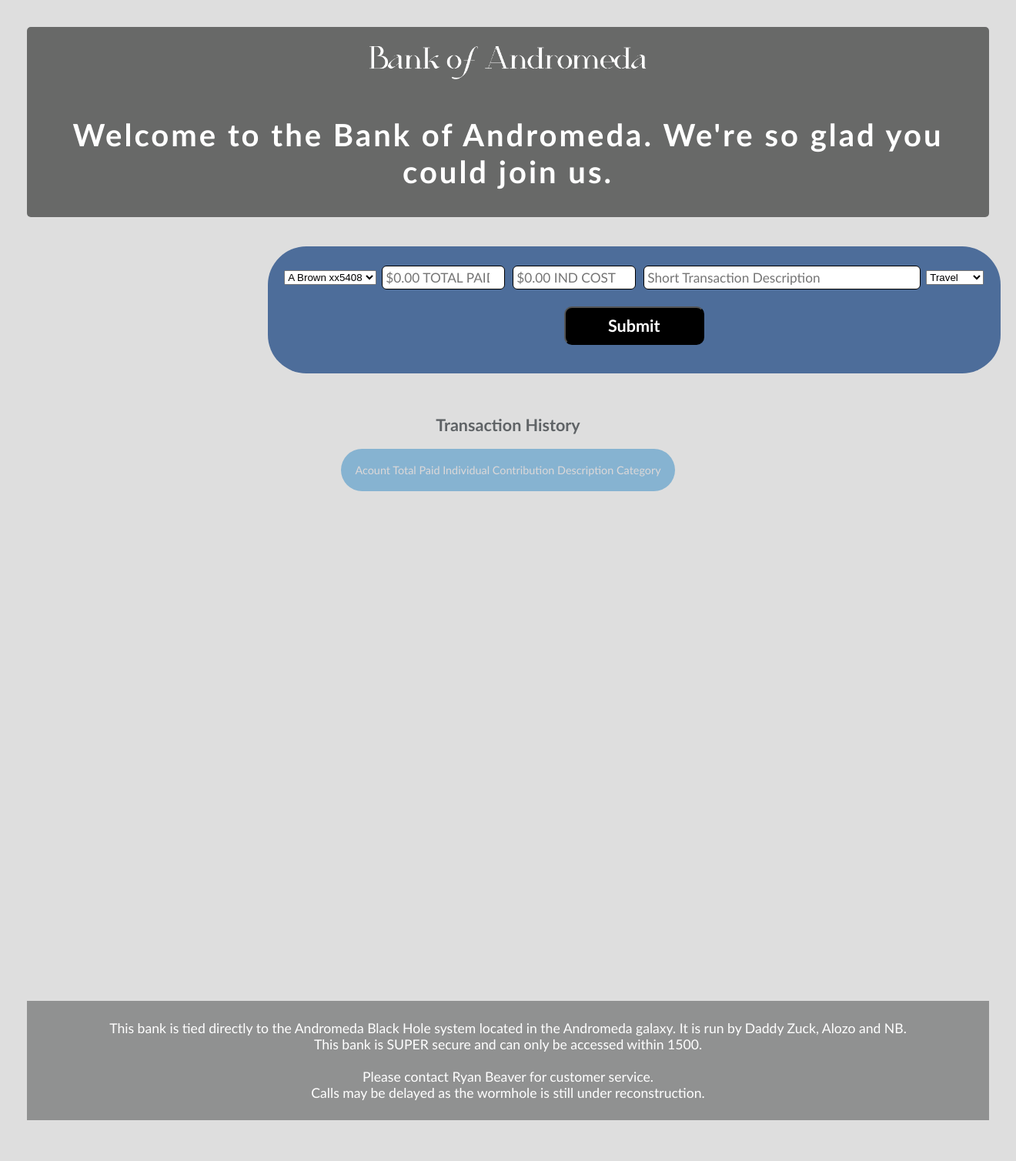
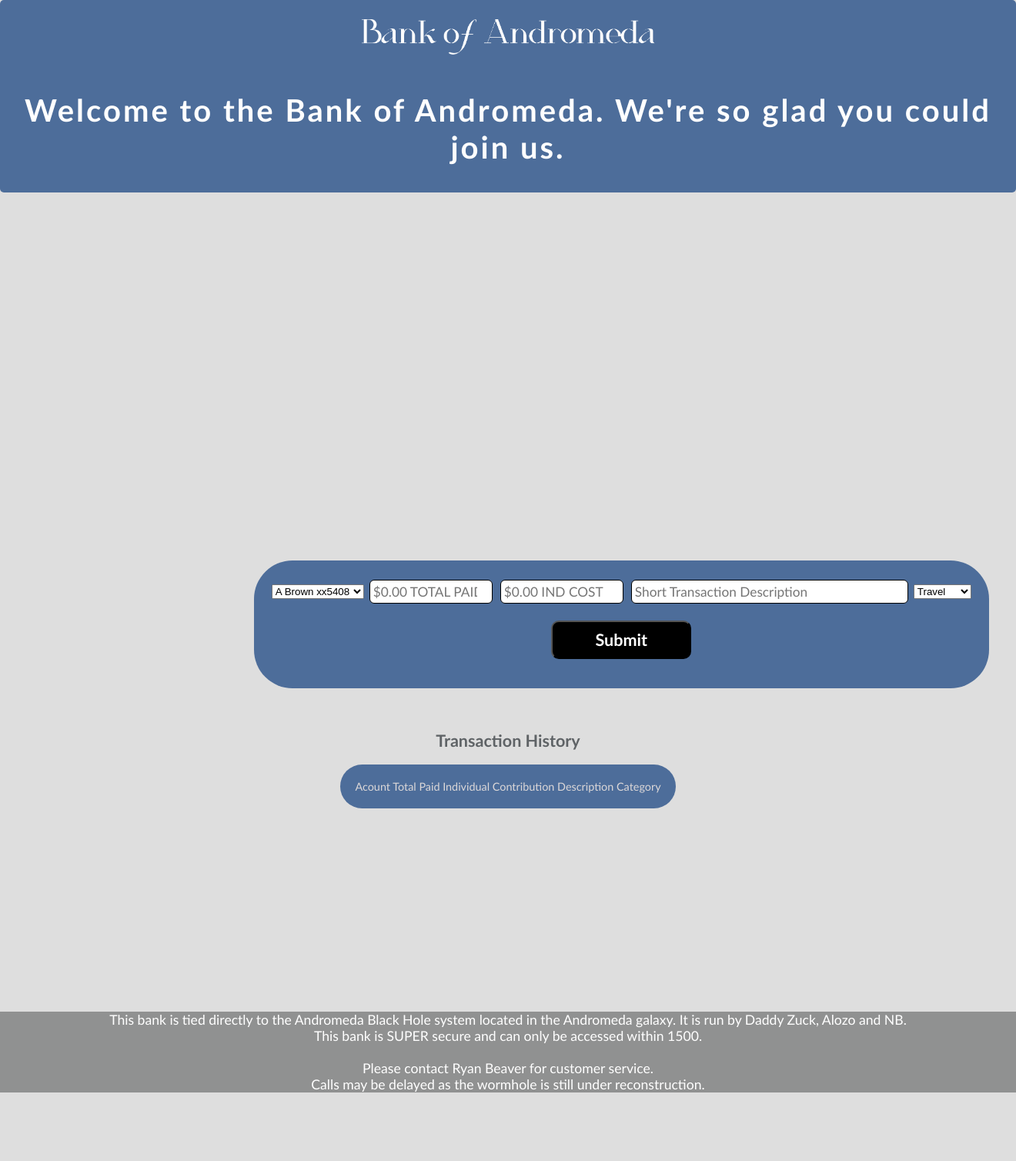
Before and after one commit to alizabrownie/LCDM, a PHP site: page /bankOfAndromeda/index.html in a window 1320 px wide. Shown: the whole page at 77% size. After the commit the page ends 1419 px from the top, so only its background shows below. Run offline with PHP 8.4, Linux system fonts and the light colour scheme.

Commit message:
NB | git add bankOfAndromeda/pics bankOfAndromeda/index.html bankOfAndromeda/mainCss.cssupdatesgit add bankOfAndromeda/pics bankOfAndromeda/index.html bankOfAndromeda/mainCss.css new capy is scrollinggit add bankOfAndromeda/pics bankOfAndromeda/index.html bankOfAndromeda/mainCss.cssgit add bankOfAndromeda/pics bankOfAndromeda/index.html bankOfAndromeda/mainCss.css

```diff
--- a/bankOfAndromeda/index.html
+++ b/bankOfAndromeda/index.html
@@ -30,12 +30,18 @@ Functionality WILL NOT WORK on this page
     <div class="intro">
         <img src="logo.png" class="center"/>
         <div class="container">
-            <span class="text1"><br />Welcome to the Bank of Andromeda. We're so glad you could join us.</span>
+            <span class="text_expand"><br />Welcome to the Bank of Andromeda. We're so glad you could join us.</span>
         </div>
     </div>
     <br/><br/>
     <div class="BoA" class="center">
         <form action="php/table_transfer.php" method="post" >
+        <marquee behavior="scroll" direction="left" class="background">
+            <img src="pics/capyinspace.jpg"
+                 alt="capyinspace"
+                 width="400">
+        </marquee>
+        <br/><br/><br/>
         <table>
             <tr class="input_row">
                 <td>
--- a/bankOfAndromeda/mainCss.css
+++ b/bankOfAndromeda/mainCss.css
@@ -12,8 +12,8 @@ CSS File
 
 body {
     background-color: #DEDEDE;
-    padding: 10px;
-    margin: 25px;
+    padding: 0px;
+    margin: 0px;
     color: white;
     background-attachment: fixed;
     background-size: cover;
@@ -74,9 +74,14 @@ transact_table{
     padding: 3%;
     /* border: 1px solid black; */
     border-radius: 50px;
-    background-color: #86B3D1;
+    background-color: #4D6D9A;
     margin-left: auto;
     margin-right: auto;
+}
+
+.background {
+    position: relative;
+    z-index: -1;
 }
 
 .center {
@@ -87,9 +92,10 @@ transact_table{
   }
 
 .BoA {
+    position: relative;
     text-align: center;
     width: 50%;
-
+    z-index: 1;
     margin-bottom: 55px;
     font-size: .9em;
     color: #dcd8d8;
@@ -158,7 +164,7 @@ dropdown {
 
 .intro {
     padding: 25px;
-    background: rgba(27, 29, 28, 0.6);
+    background: #4D6D9A;
     border-radius: 5px;
     text-align: center;
     color: #e0e0e0;
@@ -208,7 +214,7 @@ dropdown {
     animation: text 3s;
 }
 
-.text1{
+.text_expand{
     color: white;
     font-size: 2.5em;
     font-weight: bold;
@@ -278,10 +284,10 @@ dropdown {
 
 #footer {
     background: rgba(27, 29, 28, 0.4);
-    margin-top: 53%;
+    margin-top: 20%;
     text-decoration: none;
     text-align: center;
-    padding: 25px;
+    padding: 0px;
     color: white;
 }
 
```
Also changed, not shown: bankOfAndromeda/pics/IMG_0029.jpg (added), bankOfAndromeda/pics/IMG_0094.JPG (added), bankOfAndromeda/pics/IMG_0097.JPG (added), bankOfAndromeda/pics/IMG_0098.JPG (added), bankOfAndromeda/pics/IMG_0103.PNG (added), bankOfAndromeda/pics/IMG_0207.JPG (added), bankOfAndromeda/pics/IMG_0978.JPG (added), bankOfAndromeda/pics/IMG_1100.jpg (added), bankOfAndromeda/pics/IMG_7229_Original.jpg (added), bankOfAndromeda/pics/capyinspace.jpg (added), bankOfAndromeda/pics/starryai-0-1025183984-1-0-photo.JPEG (added), 2 other files.
